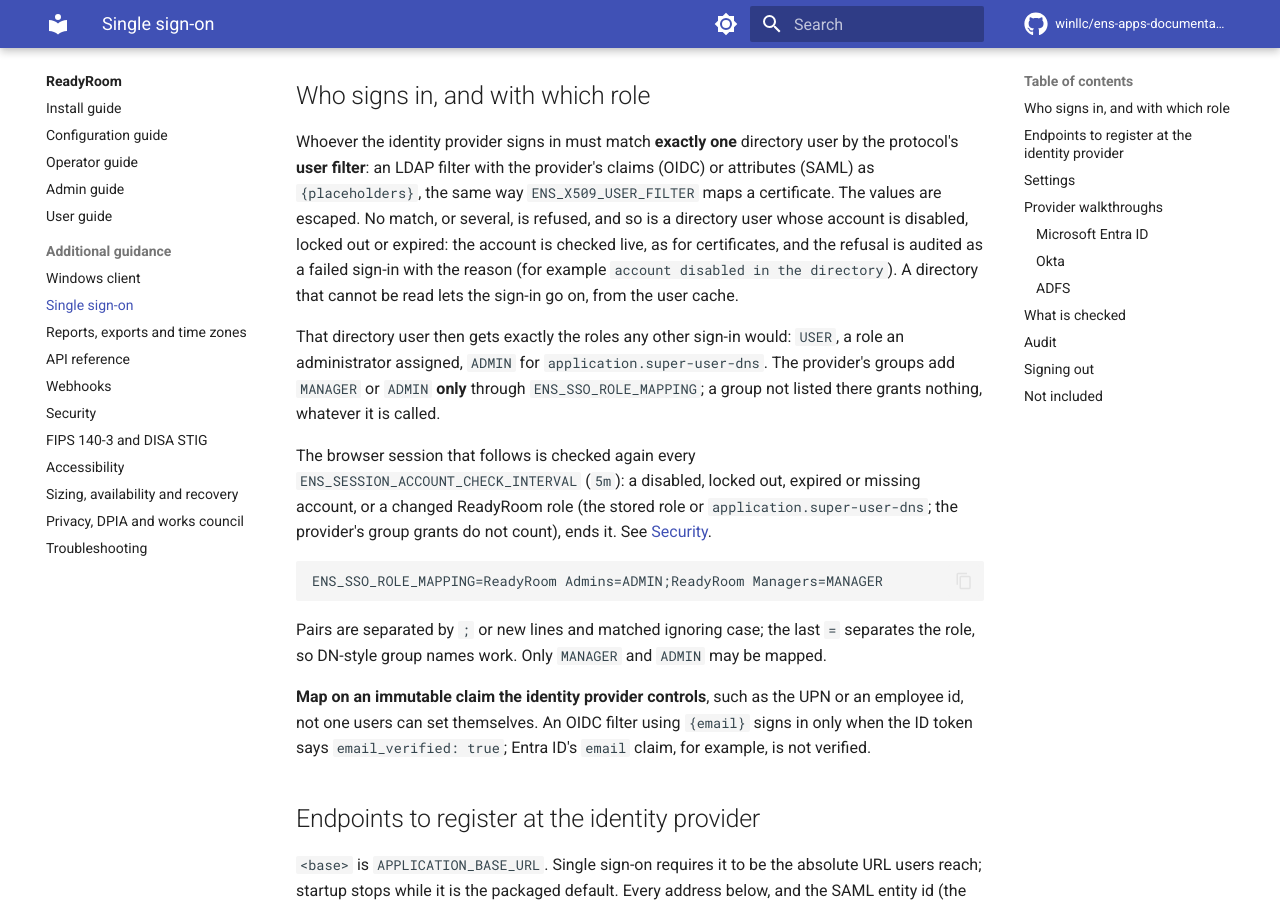
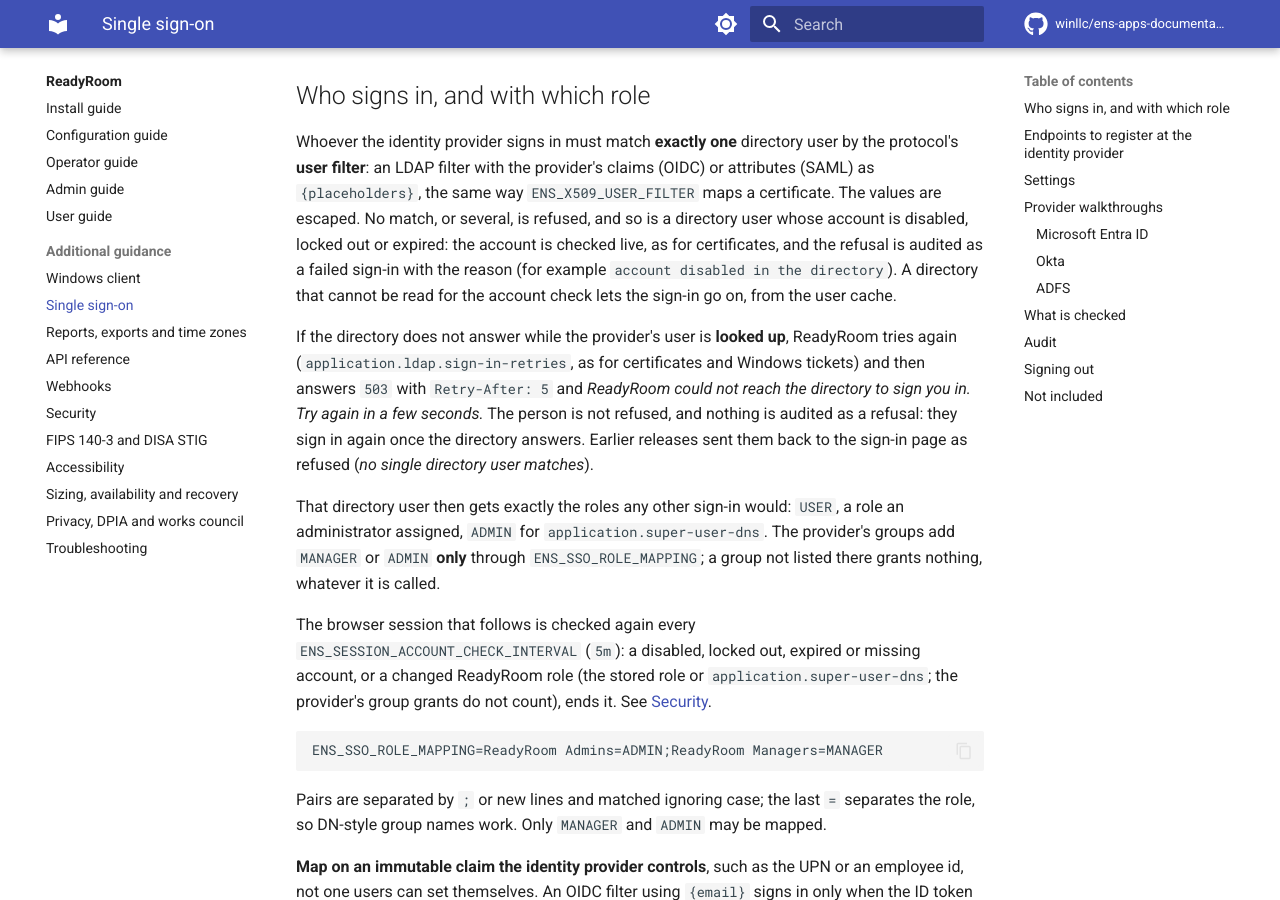
Before and after one commit to winllc/ens-apps-documentation, an MkDocs documentation site: the page built from docs/readyroom/single-sign-on.md, in a window 1280 px wide and 900 px high, scrolled down 359 px. Built offline with MkDocs 1.6.1 and Material for MkDocs 9.7.7, drawn with Linux system fonts in a browser that asks for light colours; comment, search, counter and statistics services are not loaded.

Commit message:
ReadyRoom: single sign-on and group trees during a directory outage
- single-sign-on: a directory that does not answer while the provider's
  user is looked up is retried and then 503 with Retry-After, not a
  refused sign-in;
- troubleshooting: that 503, and the Groups notice now also covering a
  whole top-level tree;
- admin guide: a sub-group the directory did not answer for is no longer
  dropped and cached without it; a group page is 503, not 404; a person's
  groups and owned groups are never cached as "none".

Co-Authored-By: Claude Opus 5.5 <noreply@anthropic.com>
Claude-Session: https://claude.ai/code/session_01R2Q6XtDB8DfVmiejzJGwBh

```diff
--- a/docs/readyroom/single-sign-on.md
+++ b/docs/readyroom/single-sign-on.md
@@ -16,7 +16,14 @@ Whoever the identity provider signs in must match **exactly one** directory user
 match, or several, is refused, and so is a directory user whose account is disabled, locked out or
 expired: the account is checked live, as for certificates, and the refusal is audited as a failed
 sign-in with the reason (for example `account disabled in the directory`). A directory that cannot
-be read lets the sign-in go on, from the user cache.
+be read for the account check lets the sign-in go on, from the user cache.
+
+If the directory does not answer while the provider's user is **looked up**, ReadyRoom tries again
+(`application.ldap.sign-in-retries`, as for certificates and Windows tickets) and then answers `503`
+with `Retry-After: 5` and *ReadyRoom could not reach the directory to sign you in. Try again in a
+few seconds.* The person is not refused, and nothing is audited as a refusal: they sign in again once
+the directory answers. Earlier releases sent them back to the sign-in page as refused (*no single
+directory user matches*).
 
 That directory user then gets exactly the roles any other sign-in would: `USER`, a role an
 administrator assigned, `ADMIN` for `application.super-user-dns`. The provider's groups add `MANAGER`
```
Also changed, not shown: docs/readyroom/admin-guide.md (+5 -0 lines), docs/readyroom/troubleshooting.md (+2 -1 lines).
